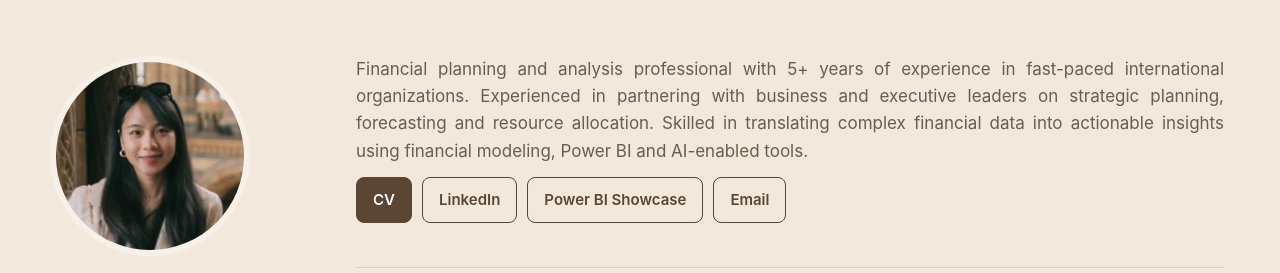
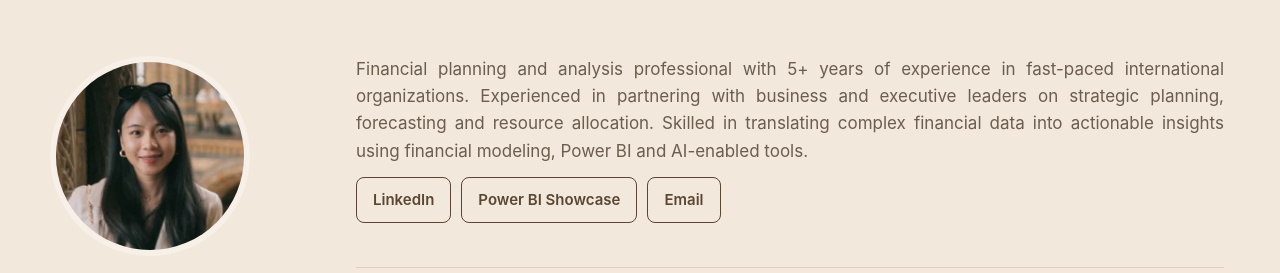
Before and after one commit to vynguyenphucbao-lamda/vynguyen.github.io, a plain HTML site: page index.html in a window 1280 px wide. Shown: the top 273 px of the page. Drawn offline with Linux system fonts and the light colour scheme.

Commit message:
Add files via upload

```diff
--- a/index.html
+++ b/index.html
@@ -327,7 +327,6 @@
       <p class="intro">
         Financial planning and analysis professional with 5+ years of experience in fast-paced international organizations. Experienced in partnering with business and executive leaders on strategic planning, forecasting and resource allocation. Skilled in translating complex financial data into actionable insights using financial modeling, Power BI and AI-enabled tools.
       </p>      <div class="btns">
-        <a class="btn primary" href="VyNguyen_CV.pdf" target="_blank" rel="noopener">CV</a>
         <a class="btn" href="https://www.linkedin.com/in/phucbaovynguyen/">LinkedIn</a>
         <a class="btn" href="https://mavenshowcase.com/profile/b8811380-f0d1-7061-1dd4-ac98bb890f2a">Power BI Showcase</a>
         <a class="btn" href="mailto:vy.nguyenphucbao@gmail.com">Email</a>
```
